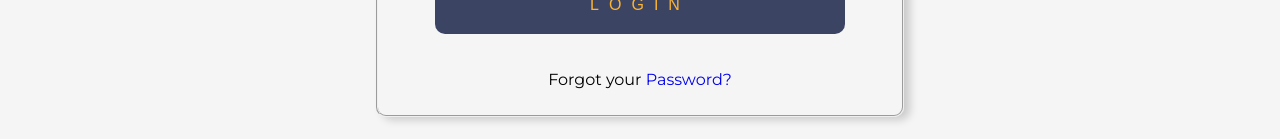
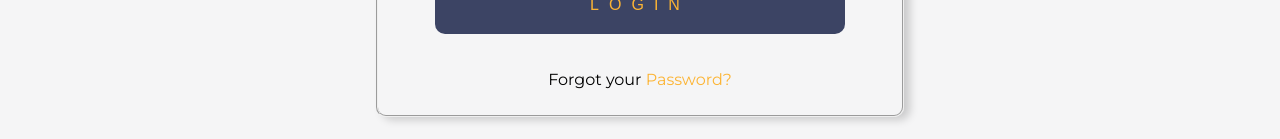
Before and after one commit to GREAT-RE/frontend, a React (Create React App) app: page /register/login in a window 1280 px wide. Shown: the part 724-863 px from the top of the page. Built offline with nearby package versions, Linux system fonts and the light colour scheme.

Commit message:
css changes

```diff
--- a/src/components/Login/Login.css
+++ b/src/components/Login/Login.css
@@ -2,3 +2,9 @@
     display: grid;
     justify-content: center;
   }
+  .passASK a {
+    color: #FCB434;
+  }
+  .passASK a:hover {
+    text-decoration: underline;
+  }
--- a/src/components/Login/Login.jsx
+++ b/src/components/Login/Login.jsx
@@ -56,7 +56,7 @@ const Login = () => {
     </form>
     </div>
 
-    <p>Forgot your <a href="#">Password?</a></p>
+    <p>Forgot your <span className="passASK"><a href="#">Password?</a></span></p>
 
 
     </>
```
